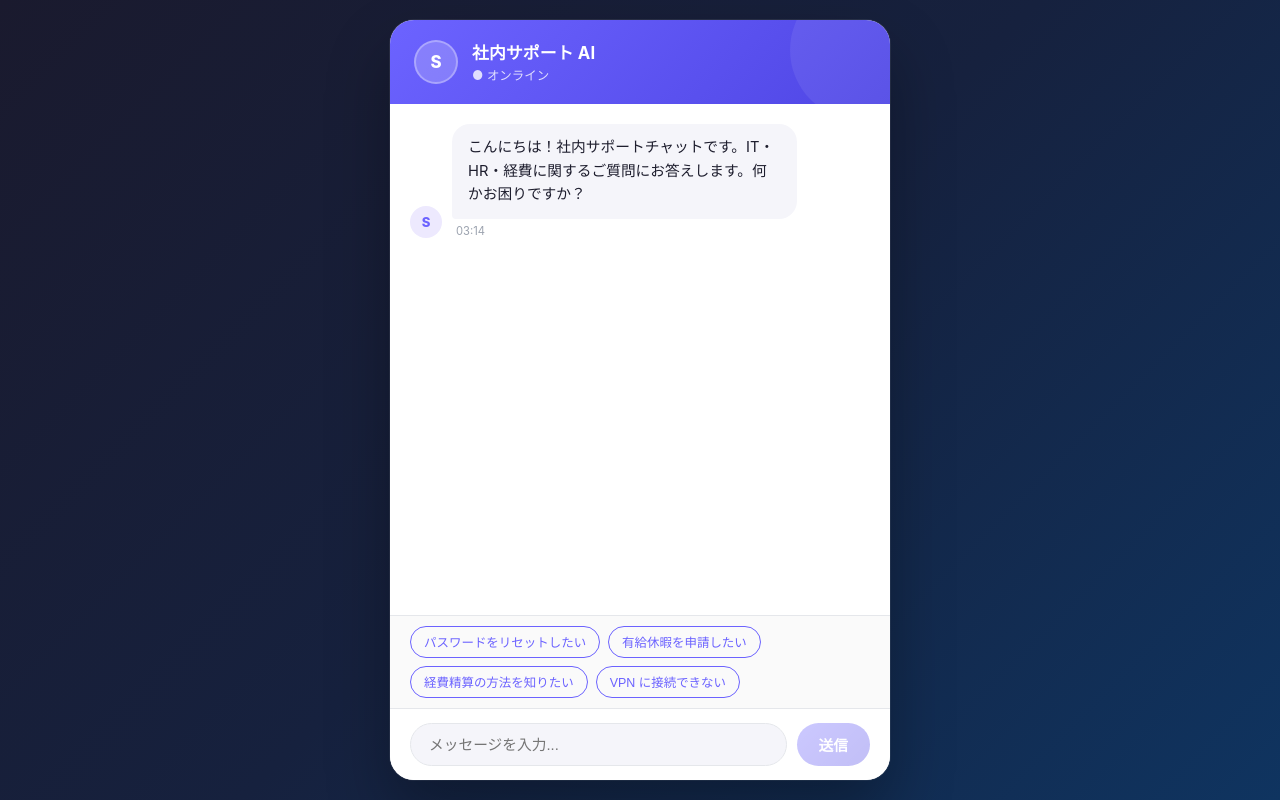
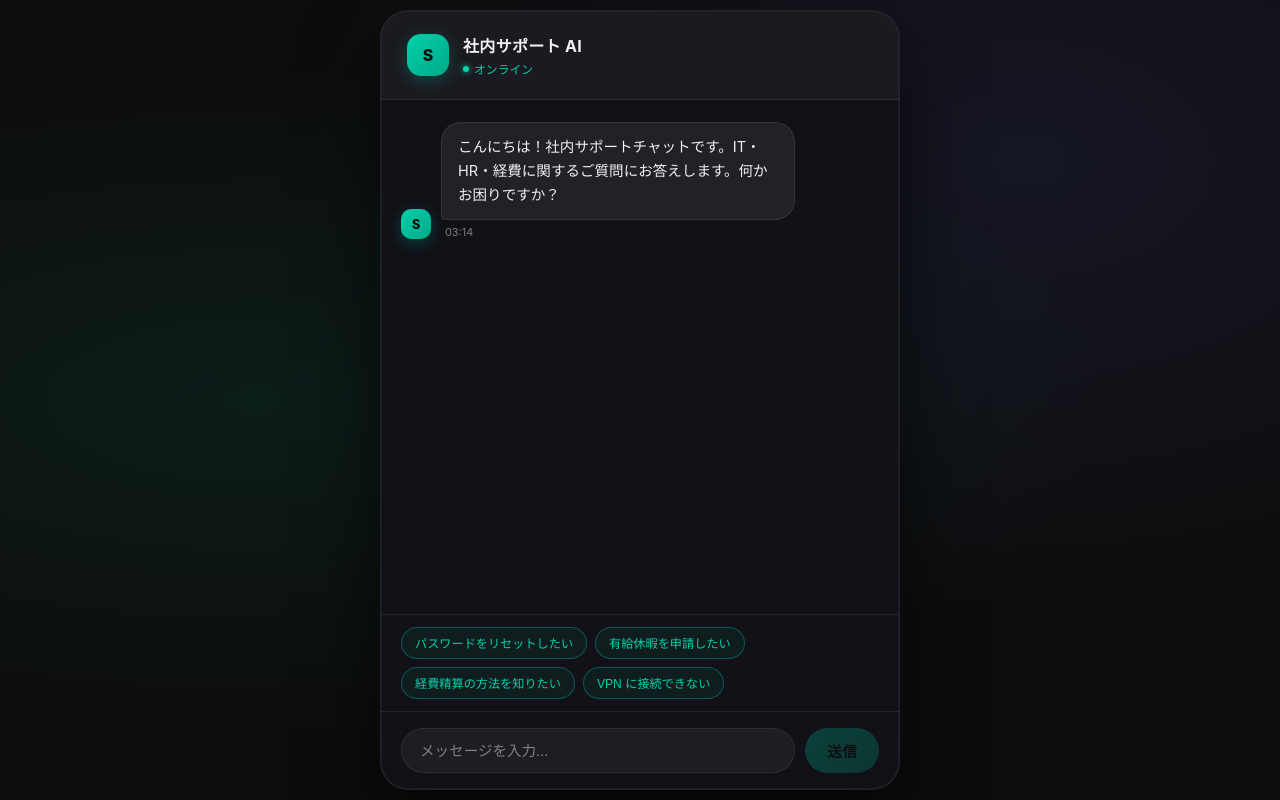
Before and after one commit to ryouIgei/demoRepository, a React (Vite) app: page / in a window 1280 px wide. Built offline with nearby package versions, Linux system fonts and the light colour scheme.

Commit message:
style: dark glassmorphism redesign with teal accent

```diff
--- a/src/App.css
+++ b/src/App.css
@@ -1,27 +1,32 @@
 :root {
-  --primary: #6c63ff;
-  --primary-dark: #4f46e5;
-  --primary-light: #ede9fe;
-  --primary-glow: rgba(108, 99, 255, 0.35);
-  --bg: #f5f5fa;
-  --surface: #ffffff;
-  --text: #1e1e2e;
-  --text-secondary: #6b7280;
-  --muted: #9ca3af;
-  --border: #e5e7eb;
-  --radius-xl: 24px;
-  --radius-lg: 18px;
-  --radius-sm: 10px;
+  --accent: #00d2aa;
+  --accent-dark: #00a888;
+  --accent-glow: rgba(0, 210, 170, 0.25);
+  --shell-bg: rgba(18, 18, 24, 0.92);
+  --shell-border: rgba(255, 255, 255, 0.07);
+  --header-bg: rgba(255, 255, 255, 0.04);
+  --surface: rgba(255, 255, 255, 0.05);
+  --surface-hover: rgba(255, 255, 255, 0.08);
+  --user-bubble: linear-gradient(135deg, #00d2aa, #00a888);
+  --bot-bubble: rgba(255, 255, 255, 0.07);
+  --text: #f0f0f0;
+  --text-dim: rgba(255, 255, 255, 0.45);
+  --border: rgba(255, 255, 255, 0.08);
+  --radius-xl: 28px;
+  --radius-lg: 20px;
 }
 
 .chat-shell {
-  width: 500px;
-  height: 760px;
-  background: var(--surface);
+  width: 520px;
+  height: 780px;
+  background: var(--shell-bg);
   border-radius: var(--radius-xl);
+  border: 1px solid var(--shell-border);
   box-shadow:
-    0 32px 64px rgba(0, 0, 0, 0.3),
-    0 0 0 1px rgba(255, 255, 255, 0.08);
+    0 40px 80px rgba(0, 0, 0, 0.6),
+    0 0 0 1px rgba(255, 255, 255, 0.04) inset;
+  backdrop-filter: blur(24px);
+  -webkit-backdrop-filter: blur(24px);
   display: flex;
   flex-direction: column;
   overflow: hidden;
@@ -32,86 +37,79 @@
   display: flex;
   align-items: center;
   gap: 14px;
-  padding: 20px 24px;
-  background: linear-gradient(135deg, #6c63ff 0%, #4f46e5 100%);
-  color: #fff;
+  padding: 22px 26px;
+  background: var(--header-bg);
+  border-bottom: 1px solid var(--border);
   flex-shrink: 0;
-  position: relative;
-  overflow: hidden;
-}
-
-.chat-header::after {
-  content: '';
-  position: absolute;
-  top: -40px;
-  right: -40px;
-  width: 140px;
-  height: 140px;
-  background: rgba(255, 255, 255, 0.07);
-  border-radius: 50%;
-  pointer-events: none;
 }
 
 .header-name {
   font-weight: 700;
-  font-size: 1.05rem;
-  letter-spacing: 0.01em;
+  font-size: 1rem;
+  color: var(--text);
+  letter-spacing: 0.02em;
 }
 
 .header-status {
-  font-size: 0.78rem;
-  opacity: 0.8;
-  margin-top: 2px;
+  font-size: 0.74rem;
+  color: var(--accent);
+  margin-top: 3px;
+  display: flex;
+  align-items: center;
+  gap: 5px;
+}
+
+.header-status::before {
+  content: '';
+  width: 6px;
+  height: 6px;
+  border-radius: 50%;
+  background: var(--accent);
+  box-shadow: 0 0 6px var(--accent);
+  flex-shrink: 0;
 }
 
 /* avatars */
 .avatar {
-  width: 44px;
-  height: 44px;
-  border-radius: 50%;
+  width: 42px;
+  height: 42px;
+  border-radius: 14px;
   display: flex;
   align-items: center;
   justify-content: center;
   font-weight: 800;
-  font-size: 1.05rem;
+  font-size: 1rem;
   flex-shrink: 0;
 }
 
 .bot-avatar {
-  background: rgba(255, 255, 255, 0.2);
-  color: #fff;
-  border: 2px solid rgba(255, 255, 255, 0.3);
-}
-
-.messages .bot-avatar {
-  background: var(--primary-light);
-  color: var(--primary);
-  border: none;
+  background: linear-gradient(135deg, #00d2aa, #00a888);
+  color: #0d0d0d;
+  box-shadow: 0 4px 16px var(--accent-glow);
 }
 
 .avatar.sm {
-  width: 32px;
-  height: 32px;
-  font-size: 0.82rem;
+  width: 30px;
+  height: 30px;
+  font-size: 0.78rem;
+  border-radius: 10px;
 }
 
 /* messages */
 .messages {
   flex: 1;
   overflow-y: auto;
-  padding: 20px;
+  padding: 22px 20px;
   display: flex;
   flex-direction: column;
-  gap: 16px;
+  gap: 18px;
   scrollbar-width: thin;
-  scrollbar-color: var(--border) transparent;
+  scrollbar-color: rgba(255,255,255,0.1) transparent;
 }
 
-.messages::-webkit-scrollbar {
-  width: 4px;
-}
+.messages::-webkit-scrollbar { width: 3px; }
 .messages::-webkit-scrollbar-thumb {
-  background: var(--border);
+  background: rgba(255,255,255,0.1);
   border-radius: 99px;
 }
 
@@ -121,49 +119,47 @@
   align-items: flex-end;
 }
 
-.row.user {
-  flex-direction: row-reverse;
-}
+.row.user { flex-direction: row-reverse; }
 
 .bubble-wrap {
   display: flex;
   flex-direction: column;
-  max-width: 75%;
+  max-width: 74%;
 }
 
-.row.user .bubble-wrap {
-  align-items: flex-end;
-}
+.row.user .bubble-wrap { align-items: flex-end; }
 
 .bubble {
   padding: 12px 16px;
   border-radius: var(--radius-lg);
-  font-size: 0.92rem;
-  line-height: 1.6;
+  font-size: 0.91rem;
+  line-height: 1.65;
   word-break: break-word;
 }
 
 .row.bot .bubble {
-  background: var(--bg);
+  background: var(--bot-bubble);
+  border: 1px solid var(--border);
   border-bottom-left-radius: 4px;
   color: var(--text);
 }
 
 .row.user .bubble {
-  background: linear-gradient(135deg, #6c63ff, #4f46e5);
-  color: #fff;
+  background: var(--user-bubble);
+  color: #0d0d0d;
+  font-weight: 500;
   border-bottom-right-radius: 4px;
-  box-shadow: 0 4px 12px var(--primary-glow);
+  box-shadow: 0 6px 20px var(--accent-glow);
 }
 
 .time {
-  font-size: 0.7rem;
-  color: var(--muted);
+  font-size: 0.68rem;
+  color: var(--text-dim);
   margin-top: 5px;
   padding: 0 4px;
 }
 
-/* typing indicator */
+/* typing */
 .bubble.typing {
   display: flex;
   gap: 5px;
@@ -172,10 +168,11 @@
 }
 
 .bubble.typing span {
-  width: 8px;
-  height: 8px;
+  width: 7px;
+  height: 7px;
   border-radius: 50%;
-  background: var(--muted);
+  background: var(--accent);
+  opacity: 0.6;
   animation: bounce 1.2s infinite;
 }
 
@@ -183,8 +180,8 @@
 .bubble.typing span:nth-child(3) { animation-delay: 0.4s; }
 
 @keyframes bounce {
-  0%, 80%, 100% { transform: translateY(0); }
-  40% { transform: translateY(-7px); }
+  0%, 80%, 100% { transform: translateY(0); opacity: 0.6; }
+  40% { transform: translateY(-7px); opacity: 1; }
 }
 
 /* suggestions */
@@ -192,79 +189,80 @@
   display: flex;
   flex-wrap: wrap;
   gap: 8px;
-  padding: 10px 20px;
+  padding: 12px 20px;
   border-top: 1px solid var(--border);
   flex-shrink: 0;
-  background: #fafafa;
 }
 
 .chip {
-  font-size: 0.78rem;
+  font-size: 0.76rem;
   padding: 6px 13px;
-  border: 1.5px solid var(--primary);
-  color: var(--primary);
-  background: none;
+  border: 1px solid rgba(0, 210, 170, 0.35);
+  color: var(--accent);
+  background: rgba(0, 210, 170, 0.06);
   border-radius: 999px;
   cursor: pointer;
-  transition: background 0.15s, color 0.15s, box-shadow 0.15s;
+  transition: all 0.15s;
   white-space: nowrap;
   font-weight: 500;
 }
 
 .chip:hover {
-  background: var(--primary);
-  color: #fff;
-  box-shadow: 0 4px 12px var(--primary-glow);
+  background: var(--accent);
+  color: #0d0d0d;
+  border-color: var(--accent);
+  box-shadow: 0 4px 14px var(--accent-glow);
 }
 
 /* input */
 .input-bar {
   display: flex;
   gap: 10px;
-  padding: 14px 20px;
+  padding: 16px 20px;
   border-top: 1px solid var(--border);
   flex-shrink: 0;
-  background: var(--surface);
 }
 
 .input-bar input {
   flex: 1;
-  padding: 11px 18px;
-  border: 1.5px solid var(--border);
+  padding: 12px 18px;
+  border: 1px solid var(--border);
   border-radius: 999px;
-  font-size: 0.92rem;
+  font-size: 0.91rem;
   outline: none;
-  background: var(--bg);
+  background: var(--surface);
+  color: var(--text);
   transition: border-color 0.2s, box-shadow 0.2s;
-  color: var(--text);
 }
 
+.input-bar input::placeholder { color: var(--text-dim); }
+
 .input-bar input:focus {
-  border-color: var(--primary);
-  box-shadow: 0 0 0 3px rgba(108, 99, 255, 0.12);
-  background: var(--surface);
+  border-color: var(--accent);
+  box-shadow: 0 0 0 3px rgba(0, 210, 170, 0.12);
 }
 
 .input-bar button {
-  padding: 11px 22px;
-  background: linear-gradient(135deg, #6c63ff, #4f46e5);
-  color: #fff;
+  padding: 12px 22px;
+  background: var(--user-bubble);
+  color: #0d0d0d;
   border: none;
   border-radius: 999px;
-  font-size: 0.92rem;
-  font-weight: 600;
+  font-size: 0.91rem;
+  font-weight: 700;
   cursor: pointer;
   transition: opacity 0.2s, box-shadow 0.2s;
-  box-shadow: 0 4px 12px var(--primary-glow);
+  box-shadow: 0 4px 14px var(--accent-glow);
+  letter-spacing: 0.02em;
 }
 
 .input-bar button:hover:not(:disabled) {
-  opacity: 0.9;
-  box-shadow: 0 6px 16px var(--primary-glow);
+  opacity: 0.88;
+  box-shadow: 0 6px 20px var(--accent-glow);
 }
 
 .input-bar button:disabled {
-  opacity: 0.35;
+  opacity: 0.25;
   cursor: not-allowed;
   box-shadow: none;
 }
--- a/src/components/ChatHeader.tsx
+++ b/src/components/ChatHeader.tsx
@@ -4,7 +4,7 @@ export function ChatHeader() {
       <div className="avatar bot-avatar">S</div>
       <div>
         <div className="header-name">社内サポート AI</div>
-        <div className="header-status">● オンライン</div>
+        <div className="header-status">オンライン</div>
       </div>
     </header>
   )
--- a/src/index.css
+++ b/src/index.css
@@ -6,9 +6,12 @@
 
 body {
   font-family: -apple-system, BlinkMacSystemFont, 'Segoe UI', sans-serif;
-  background: linear-gradient(135deg, #1a1a2e 0%, #16213e 50%, #0f3460 100%);
+  background: #0d0d0d;
   min-height: 100vh;
   display: flex;
   align-items: center;
   justify-content: center;
+  background-image:
+    radial-gradient(ellipse at 20% 50%, rgba(0, 210, 170, 0.08) 0%, transparent 60%),
+    radial-gradient(ellipse at 80% 20%, rgba(99, 102, 241, 0.1) 0%, transparent 50%);
 }
```
